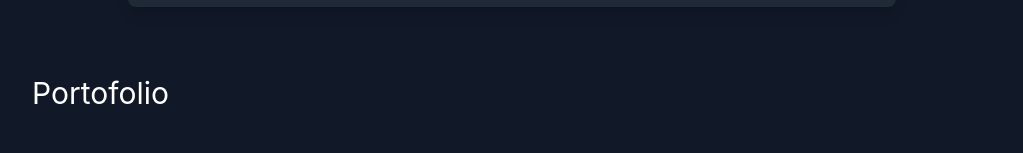
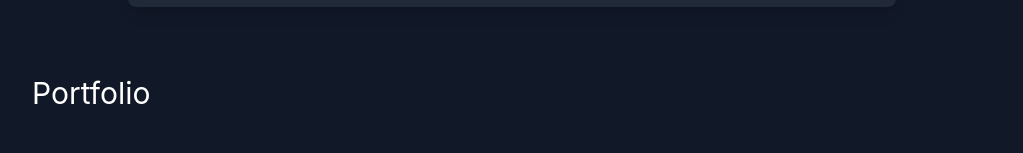
Before and after one commit to ajvikranth/my-website, a Next.js app: page / in a window 1280 px wide. Shown: the part 2241-2394 px from the top of the page, without its empty margins (128-1151 px from the left). Built offline with nearby package versions, Linux system fonts and the light colour scheme.

Commit message:
spelling correction

```diff
--- a/components/Project/index.js
+++ b/components/Project/index.js
@@ -7,7 +7,7 @@ const Project = () => {
 
     return(
         <div id="project" className="">
-            <h3 className="text-3xl mt-16 py-1  dark:text-white">Portofolio</h3>
+            <h3 className="text-3xl mt-16 py-1  dark:text-white">Portfolio</h3>
           <div className="lg:flex gap-10  ">
             <div className=" text-center shadow-lg p-10 rounded-xl my-10  flex-1 dark:bg-white">
               <Image src={code} width={100} height={100} className="mx-auto content-center" />
```
